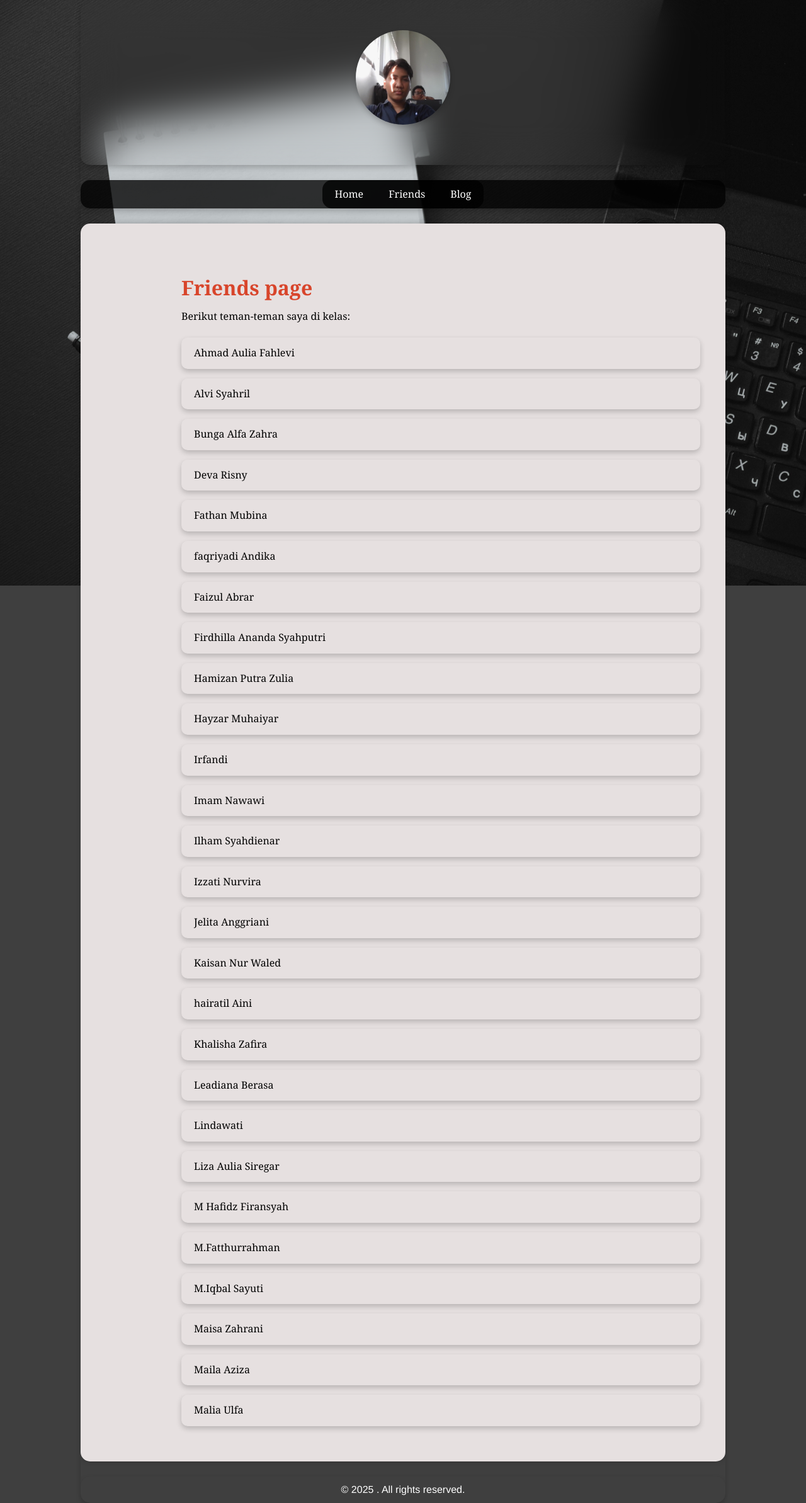
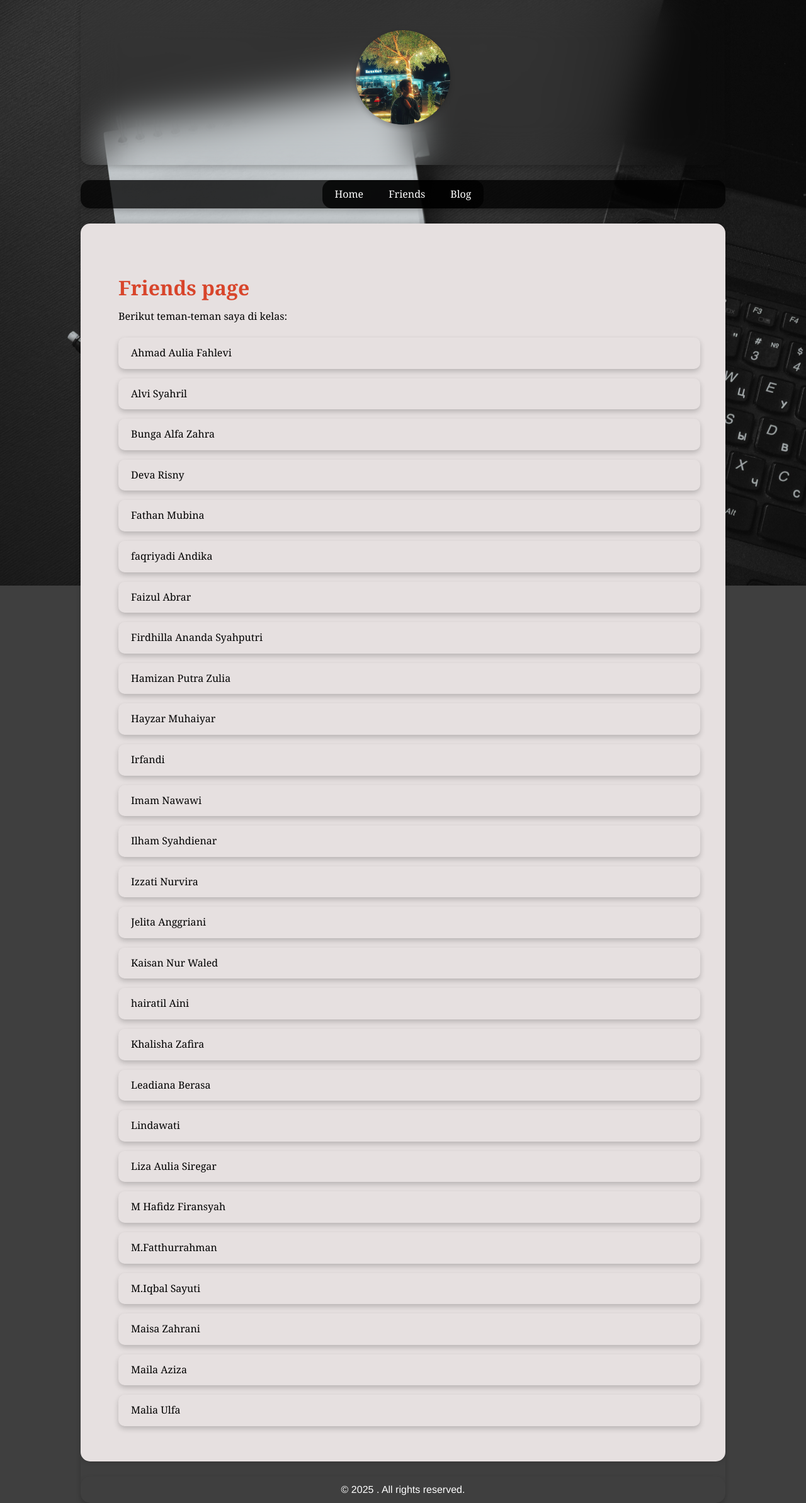
Before and after one commit to Faizul-Abrar/Faizul-Abrar.github.io, a Jekyll site: the page built from friends.md, in a window 1280 px wide. Shown: the whole page at 63% size. Built offline with Jekyll 4.4.1, drawn with Linux system fonts in a browser that asks for light colours.

Commit message:
update sass

```diff
--- a/_layouts/default.html
+++ b/_layouts/default.html
@@ -23,7 +23,7 @@
 <body>
     <div class="container">
         <header>
-            <img src="{{ site.baseurl}}/assets/images/kratos.jpg" alt="Profile Picture" class="profile-picture">
+            <img src="{{ site.baseurl}}/assets/images/potodiri.jpg" alt="Profile Picture" class="profile-picture">
             <h1>{{ site.title }}</h1>
             <p>{{ site.description }}</p>
 
--- a/_sass/main.scss
+++ b/_sass/main.scss
@@ -81,6 +81,7 @@
 
       &:hover:not(.active) {
         background-color: $secondary-color;
+        transform: scale(1.05);
       }
     }
   }
@@ -109,7 +110,7 @@
   margin: 0 auto;
   padding: 2rem 1rem;
   max-width: 1000px;
-  margin-left: 120px;
+  margin-left: 20px;
   margin-top: 20px;
   font-family: Georgia, 'Times New Roman', Times, serif;
 }
```
